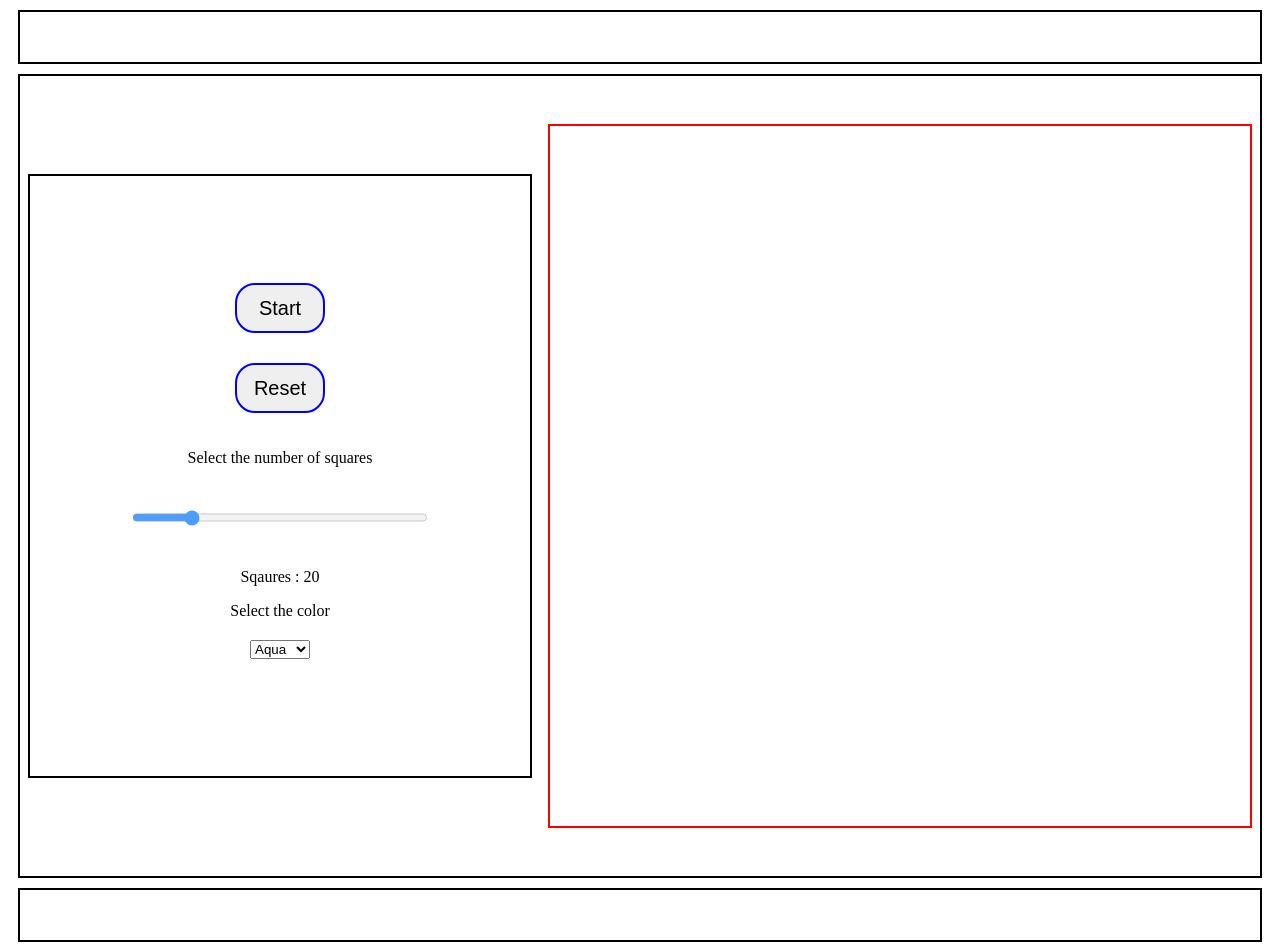
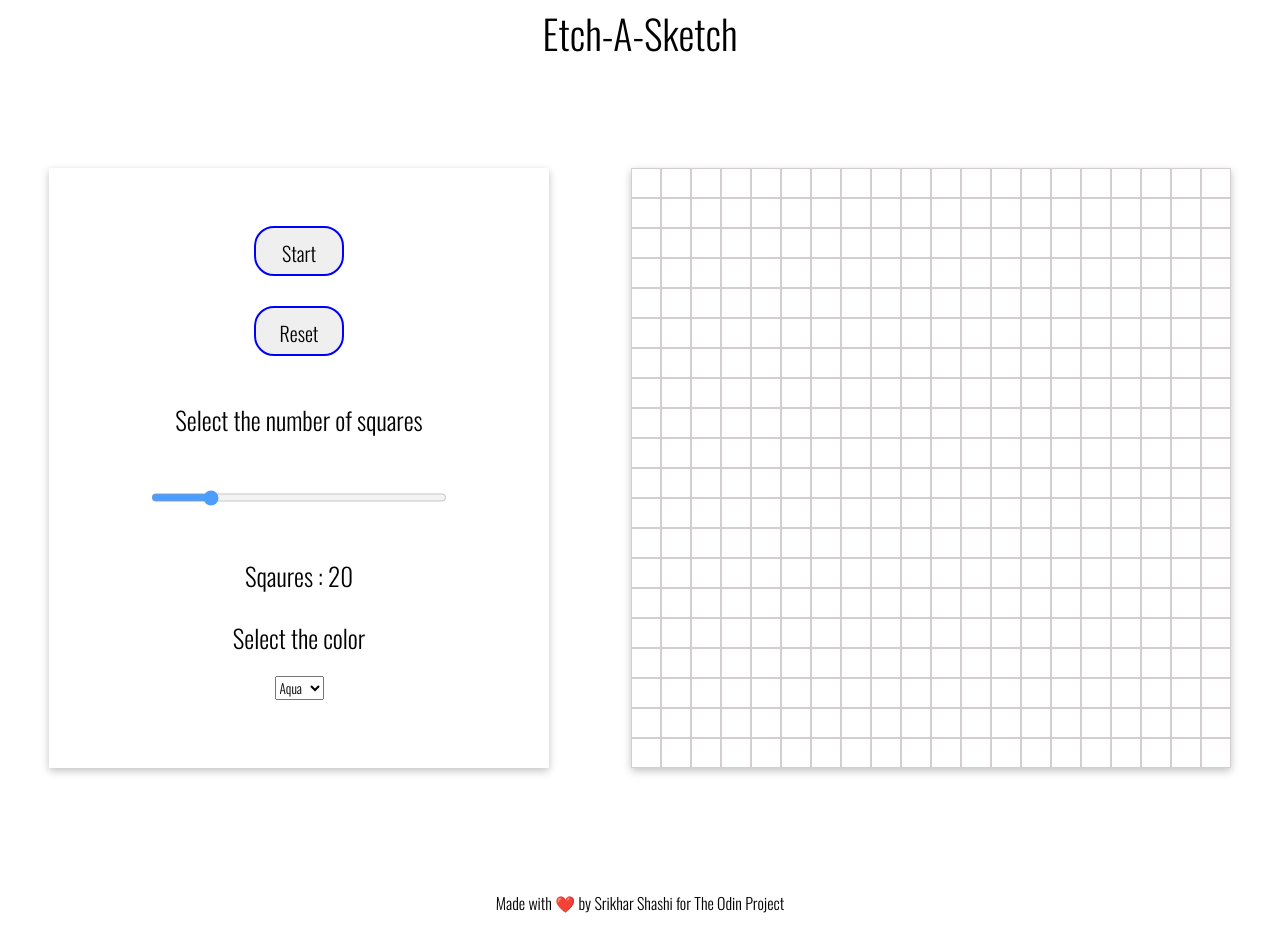
Before and after one commit to srikharshashi/odin-etch-a-sketch, a plain HTML site: page index.html in a window 1280 px wide. Drawn offline with nearby package versions, Linux system fonts and the light colour scheme.

Commit message:
final commit

```diff
--- a/index.html
+++ b/index.html
@@ -6,13 +6,17 @@
     <meta http-equiv="X-UA-Compatible" content="IE=edge">
     <meta name="viewport" content="width=device-width, initial-scale=1.0">
     <title>Etch-A-Sketch</title>
+    <link rel="preconnect" href="https://fonts.googleapis.com">
+    <link rel="preconnect" href="https://fonts.gstatic.com" crossorigin>
+    <link href="https://fonts.googleapis.com/css2?family=Oswald:wght@300&display=swap" rel="stylesheet">
+
     <link rel="stylesheet" href="styles.css">
     <script src="script.js" defer></script>
 
 </head>
 
 <body>
-    <div class="header"></div>
+    <div class="header">Etch-A-Sketch</div>
     <div class="content">
         <div class="controls">
             <button class="startbutton" type="button">Start</button>
@@ -22,18 +26,19 @@
                 <input type="range" min="10" max="64" value="20" class="slider">
             </div>
             <p class="sqno">Sqaures : </p>
-            <label for="colorselect">Select the color</label>
+            <label for="colorselect" style="font-size: 25px ;">Select the color</label>
             <select name="colorselect" class="colorselect" id="colorselect">
                 <option value="aqua">
                     Aqua</option>
-                    <option value="green">Green</option>
+                <option value="green">Green</option>
                 <option value="red">Red</option>
             </select>
 
         </div>
         <div class="container"></div>
     </div>
-    <div class="footer"></div>
+    <div class="footer">Made with
+        ❤️ by Srikhar Shashi for The Odin Project</div>
 
 </body>
 
--- a/script.js
+++ b/script.js
@@ -3,17 +3,17 @@ const start = document.querySelector(".startbutton");
 const reset = document.querySelector(".reset");
 const slider = document.querySelector(".slider");
 const sqno = document.querySelector(".sqno");
-maincont.style.height = "700px";
-maincont.style.width = "700px";
+maincont.style.height = "600px";
+maincont.style.width = "600px";
 var squares = 20;
-var side = 700 / squares;
+var side = 600 / squares;
 var _isactive = false;
 var inner = undefined;
 var color="aqua";
 
 
 function init() {
-   side = 700 / squares;
+   side = 600 / squares;
    for (var i = 1; i <= squares; i++) {
       const newbox = document.createElement("div");
       newbox.style.height = `${side}px`;
--- a/styles.css
+++ b/styles.css
@@ -1,3 +1,12 @@
+*
+{
+    font-family: 'Oswald', sans-serif;
+
+}
+p
+{
+    font-size: 25px;
+}
 .body
 {
     display: flex;
@@ -7,9 +16,15 @@
 }
 .header
 {
-    border: 2px solid black;
+    /* border: 2px solid black; */
     height: 50px;
-    margin: 10px;
+    /* margin: 10px; */
+    display: flex;
+    justify-content: center;
+    align-items: center;
+    font-family: 'Oswald', sans-serif;
+    font-size: 40px;
+
 
 }
 .content
@@ -18,15 +33,16 @@
     justify-content: space-around;
     align-items: center;
 
-    border: 2px solid black;
     height: 800px;
-    margin: 10px;
+    margin: 10px 0px;
 }
 .footer
 {
     height: 50px;
-    margin: 10px;
-    border: 2px solid black;
+    margin-bottom: 10px;
+    display: flex;
+    justify-content: space-around;
+    align-items: center;
 
 }
 .container
@@ -34,7 +50,7 @@
 
     height: 670px;
     width: 670px;
-    border: 2px solid red;
+    box-shadow: rgba(0, 0, 0, 0.24) 0px 3px 8px;
 }
 .outer
 {
@@ -43,13 +59,13 @@
 }
 .inner
 {
-    /* border: 0.5px solid black; */
+    border: 0.5px solid rgba(173, 163, 163, 0.521);
 }
 .controls
 {
+    box-shadow: rgba(0, 0, 0, 0.24) 0px 3px 8px;
     height: 600px;
     width: 500px;
-    border: 2px solid black;
     display: flex;
     flex-direction: column;
     justify-content: center;
```
